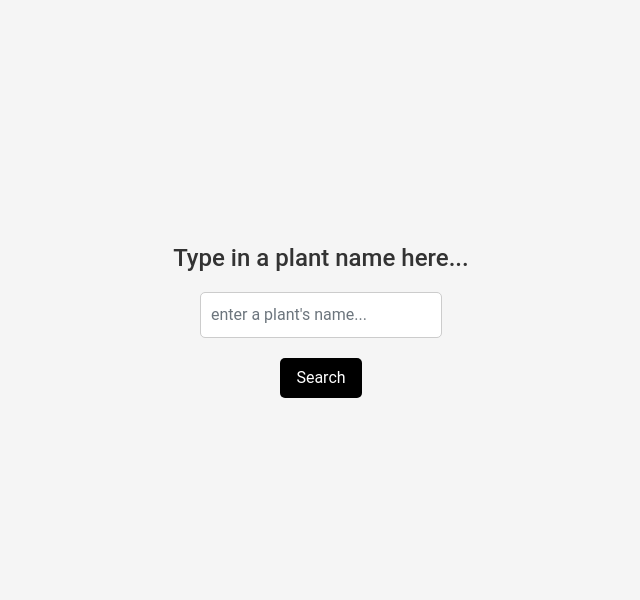
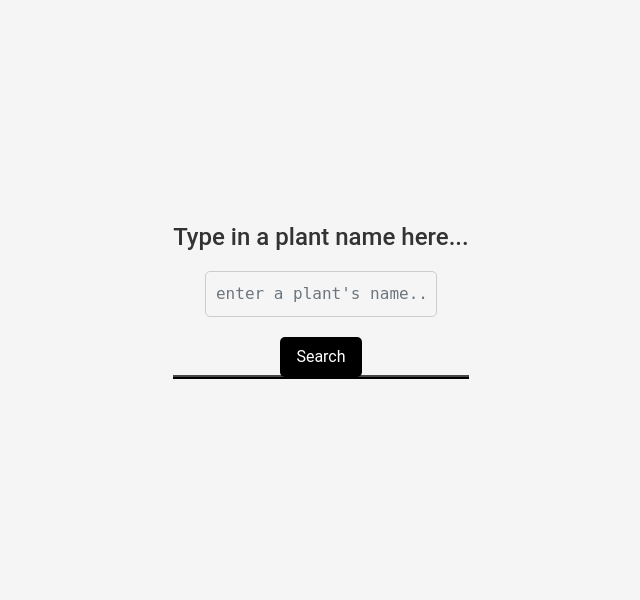
Before and after one commit to babeeshka/plant_app, a Flask app: page /add_plant in a window 1280 px wide. Shown: the part 99-699 px from the top of the page, without its empty margins (319-959 px from the left). Run offline with Flask 3, Linux system fonts and the light colour scheme; some libraries are stand-ins or nearby versions.

Commit message:
search field changes

```diff
--- a/static/css/style.css
+++ b/static/css/style.css
@@ -199,20 +199,28 @@ a {
 /* Table style */
 table {
     width: 100%;
-  border-collapse: collapse;
+    margin-left: auto;
+    margin-right: auto;
+}
+
+.table-wrapper {
+    width: 100%;
+    overflow-x: auto;
+    margin-left: auto;
+    margin-right: auto;
 }
 
 /* Table header */
 table th {
     background-color: #f2f2f2;
     text-align: left;
-  padding: 2px;
+    padding: 10px;
     border: 1px solid #ddd;
 }
 
 /* Table data */
 table td {
-  padding: 2px;
+    padding: 10px;
     border: 1px solid #ddd;
 }
 
@@ -220,3 +228,38 @@ table td {
 table tr:nth-child(even) {
     background-color: #f2f2f2;
 }
+
+/* typewriter */
+.typewriter {
+  position: relative;
+  display: inline-block;
+  border-bottom: 2px solid #000;
+}
+
+.typewriter input {
+  font-family: monospace;
+  font-size: 1.2em;
+  background-color: transparent;
+  border: none;
+  outline: none;
+}
+
+.typewriter::before {
+  content: "";
+  position: absolute;
+  bottom: 0;
+  left: 0;
+  width: 100%;
+  height: 2px;
+  background-color: #000;
+  animation: typing-cursor 1s infinite;
+}
+
+@keyframes typing-cursor {
+  0%, 100% {
+    background-color: transparent;
+  }
+  50% {
+    background-color: #000;
+  }
+}
--- a/templates/add_plant.html
+++ b/templates/add_plant.html
@@ -9,13 +9,16 @@
 
 {% block content %}
     <div class="search-container">
+        <div class="typewriter">
             <h2 class="search-title">Type in a plant name here...</h2>
             <form class="search-form" action="{{ url_for('search_plant') }}" method="POST">
                 {{ form.hidden_tag() }}
                 <div class="form-group">
-                <input type="text" class="form-control" id="query" name="query" placeholder="enter a plant's name...">
+                    <input type="text" class="form-control" id="query" name="query"
+                           placeholder="enter a plant's name...">
                 </div>
                 <button class="search-button" type="submit">Search</button>
             </form>
         </div>
+    </div>
 {% endblock %}
--- a/templates/base.html
+++ b/templates/base.html
@@ -39,7 +39,7 @@
         </div>
     </div>
 </nav>
-<div class="container">
+<div class="container" style="width: 100%; padding: 0 20px;">
     {% block content %}
     {% endblock %}
 </div>
--- a/templates/list_plants.html
+++ b/templates/list_plants.html
@@ -2,7 +2,9 @@
 
 {% block content %}
     <h1 class="mt-5 mb-4">plants...</h1>
-    <div class="table-container">
+    <div class="table-wrapper">
+        <div class="row">
+            <div class="col">
                 <table>
                     <thead>
                     <tr>
@@ -34,4 +36,6 @@
                     </tbody>
                 </table>
             </div>
+        </div>
+    </div>
 {% endblock %}
```
Lines whose indentation alone changed are shown as unchanged.
